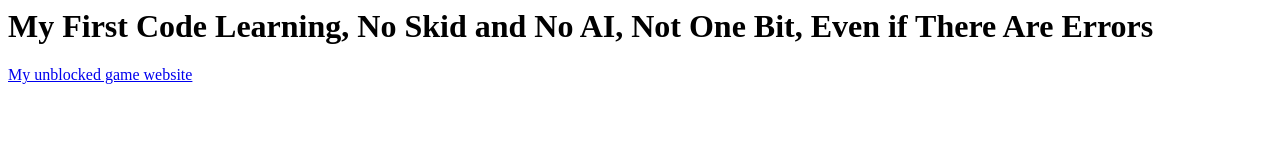
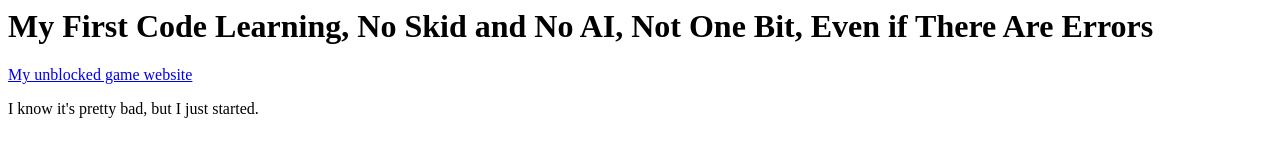
Before and after one commit to mathpunch/codelearning, a plain HTML site: page index.html in a window 1280 px wide. Drawn offline with Linux system fonts and the light colour scheme.

Commit message:
Update index.html

```diff
--- a/index.html
+++ b/index.html
@@ -1,3 +1,3 @@
 <h1>My First Code Learning, No Skid and No AI, Not One Bit, Even if There Are Errors</h1>
 <a href="https://mathpunch.github.io">My unblocked game website</a>
-<p i know its pretty bad but I just started</p>
+<p>I know it's pretty bad, but I just started.</p>
```
